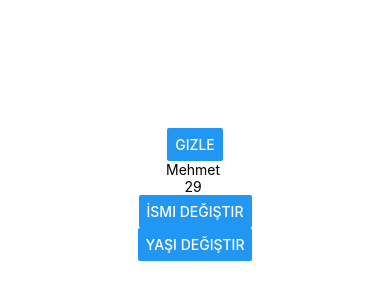
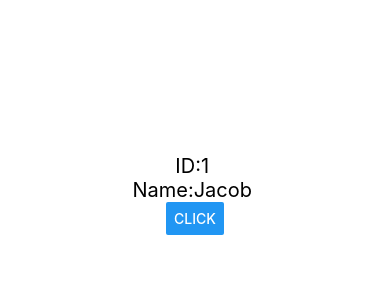
Before and after one commit to actjacob/GlcgYznlrReactNative101, a React Native app: screen / in a window 390 px wide. Shown: the part 228-528 px from the top of the page. Built offline with nearby package versions, Linux system fonts and the light colour scheme.

Commit message:
Object State

```diff
--- a/App.js
+++ b/App.js
@@ -1,33 +1,19 @@
 import React, { useState } from "react";
 import { StatusBar } from "expo-status-bar";
 import { Button, SafeAreaView, StyleSheet, Text, View } from "react-native";
+import WhatState from "./src/screens/What_is_state/WhatState";
+import ObjectState from "./src/screens/ObjectState/ObjectState";
 
 const App = () => {
-  const [name, setName] = useState("Mehmet");
-  //setName veriyi değiştirebilmek için kullanılan bir şey
-  const [age, setAge] = useState(29);
-  const [isVisible, setIsVisible] = useState(true);
-
   return (
     <SafeAreaView style={styles.container}>
-      <Button
-        title={isVisible ? "Gizle" : "Göster"}
-        onPress={() => setIsVisible(!isVisible)}
-      />
-
-      {isVisible && (
-        <>
-          <Text>{name} </Text>
-          <Text>{age} </Text>
-          <Button title="İsmi Değiştir" onPress={() => setName("Ahmet")} />
-          <Button title="Yaşı Değiştir" onPress={() => setAge(30)} />
-        </>
-      )}
-
+      <ObjectState />
       <StatusBar style="auto" />
     </SafeAreaView>
   );
 };
+
+export default App;
 
 const styles = StyleSheet.create({
   container: {
@@ -36,5 +22,3 @@ const styles = StyleSheet.create({
     justifyContent: "center",
   },
 });
-
-export default App;
--- /dev/null
+++ b/src/screens/ObjectState/ObjectState.js
@@ -0,0 +1,31 @@
+import React, { useState } from "react";
+import { View, Text, SafeAreaView, StyleSheet, Button } from "react-native";
+
+const ObjectState = () => {
+  const [user, setUser] = useState({ id: 1, name: "Jacob" });
+
+  const handlePress = () => {
+    setUser({ ...user, name: "Mete" });
+  };
+  // ...user ile userın o anki hali alınır ardından güncelleme yapılır
+  return (
+    <SafeAreaView style={styles.container}>
+      <Text style={styles.text}>ID:{user.id} </Text>
+      <Text style={styles.text}>Name:{user.name} </Text>
+      <Button title="Click" onPress={handlePress} />
+    </SafeAreaView>
+  );
+};
+
+export default ObjectState;
+
+const styles = StyleSheet.create({
+  container: {
+    flex: 1,
+    alignItems: "center",
+    justifyContent: "center",
+  },
+  text: {
+    fontSize: 20,
+  },
+});
--- /dev/null
+++ b/src/screens/What_is_state/WhatState.js
@@ -0,0 +1,35 @@
+import React, { useState } from "react";
+import { Button, Text, SafeAreaView, StyleSheet } from "react-native";
+
+const WhatState = () => {
+  const [name, setName] = useState("Mehmet");
+  const [age, setAge] = useState(29);
+  const [isVisible, setIsVisible] = useState(true);
+
+  return (
+    <SafeAreaView style={styles.container}>
+      <Button
+        title={isVisible ? "Gizle" : "Göster"}
+        onPress={() => setIsVisible(!isVisible)}
+      />
+      {isVisible && (
+        <>
+          <Text>{name}</Text>
+          <Text>{age}</Text>
+          <Button title="İsmi Değiştir" onPress={() => setName("Ahmet")} />
+          <Button title="Yaşı Değiştir" onPress={() => setAge(30)} />
+        </>
+      )}
+    </SafeAreaView>
+  );
+};
+
+export default WhatState;
+
+const styles = StyleSheet.create({
+  container: {
+    flex: 1,
+    alignItems: "center",
+    justifyContent: "center",
+  },
+});
```
